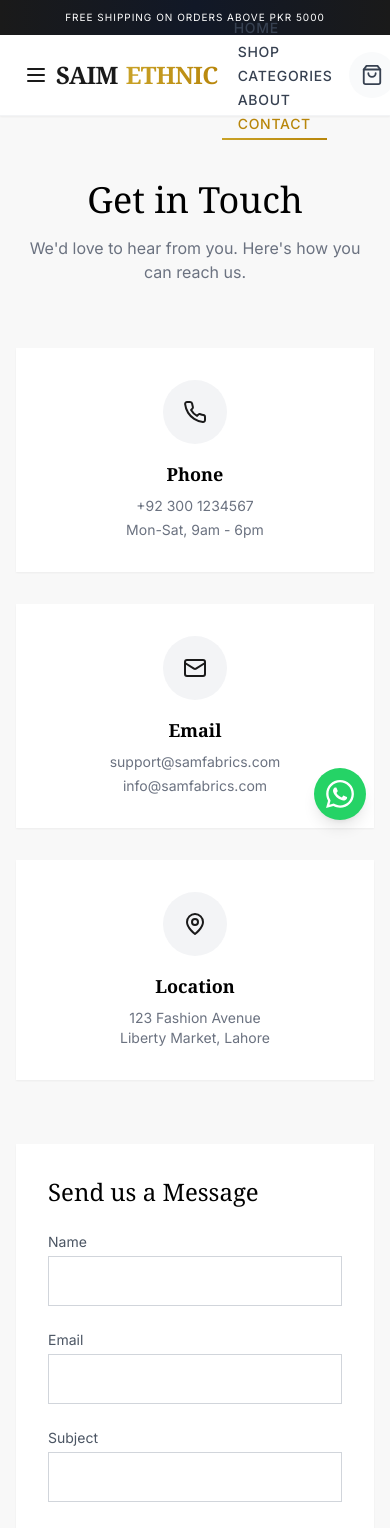
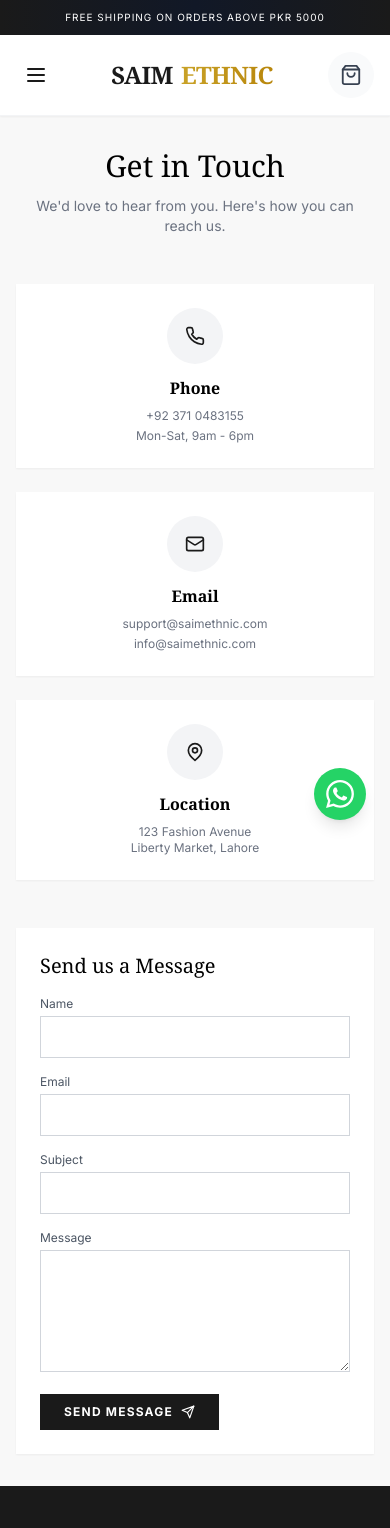
Before and after one commit to Zubi245/ecommerce, a Next.js app: page /contact in a window 390 px wide. Shown: the top 1528 px of the page. Built offline with nearby package versions, Linux system fonts and the light colour scheme.

Commit message:
Fix navbar responsiveness, add blooming hero transition, improve mobile responsiveness across all pages

```diff
--- a/src/app/HomeClient.tsx
+++ b/src/app/HomeClient.tsx
@@ -83,13 +83,17 @@
         {slides.map((slide, index) => (
           <div
             key={index}
-            className={`absolute inset-0 transition-opacity duration-1000 ease-in-out ${index === currentSlide ? 'opacity-100' : 'opacity-0'}`}
+            className={`absolute inset-0 transition-all duration-1000 ease-out ${
+              index === currentSlide
+                ? 'opacity-100 scale-100'
+                : 'opacity-0 scale-110'
+            }`}
           >
             <div className="absolute inset-0 bg-black/40 z-10" />
             <img
               src={slide.image}
               alt={slide.title}
-              className="w-full h-full object-cover animate-scale-slow"
+              className="w-full h-full object-cover"
               loading="lazy"
             />
             <div className="absolute inset-0 z-20 flex flex-col items-center justify-center text-center text-white p-4">
--- a/src/app/about/page.tsx
+++ b/src/app/about/page.tsx
@@ -7,19 +7,19 @@
 
 export default function AboutPage() {
   return (
-    <div className="container mx-auto px-4 py-16">
-      <div className="max-w-4xl mx-auto text-center mb-16">
-        <h1 className="font-serif text-4xl md:text-5xl mb-6 text-brand-black">Our Story</h1>
-        <div className="w-24 h-1 bg-gold-500 mx-auto mb-8"></div>
-        <p className="text-xl text-gray-600 leading-relaxed font-light">
+    <div className="container mx-auto px-4 py-12 md:py-16">
+      <div className="max-w-4xl mx-auto text-center mb-12 md:mb-16">
+        <h1 className="font-serif text-3xl md:text-4xl lg:text-5xl mb-4 md:mb-6 text-brand-black">Our Story</h1>
+        <div className="w-20 md:w-24 h-1 bg-gold-500 mx-auto mb-6 md:mb-8"></div>
+        <p className="text-lg md:text-xl text-gray-600 leading-relaxed font-light px-4">
           Saim Ethnic was born from a desire to bring timeless elegance to the modern Pakistani woman.
           We believe that every fabric tells a story, and our collections are curated to help you write yours.
         </p>
       </div>
 
-      <div className="grid grid-cols-1 md:grid-cols-2 gap-12 items-center mb-20">
-        <div className="order-2 md:order-1 relative">
-          <div className="absolute inset-0 border-2 border-gold-500 translate-x-4 translate-y-4"></div>
+      <div className="grid grid-cols-1 md:grid-cols-2 gap-8 md:gap-12 items-center mb-16 md:mb-20">
+        <div className="order-2 md:order-1 relative px-4 md:px-0">
+          <div className="absolute inset-0 border-2 border-gold-500 translate-x-3 translate-y-3 md:translate-x-4 md:translate-y-4"></div>
           <img
             src="https://images.unsplash.com/photo-1556905055-8f358a7a47b2?q=80&w=2070"
             alt="Fabric texture"
@@ -27,21 +27,21 @@
             loading="lazy"
           />
         </div>
-        <div className="order-1 md:order-2">
-          <h2 className="font-serif text-3xl mb-4">Craftsmanship & Quality</h2>
-          <p className="text-gray-600 mb-4 leading-relaxed">
+        <div className="order-1 md:order-2 px-4 md:px-0">
+          <h2 className="font-serif text-2xl md:text-3xl mb-3 md:mb-4">Craftsmanship & Quality</h2>
+          <p className="text-gray-600 mb-3 md:mb-4 leading-relaxed text-sm md:text-base">
             We source only the finest materials—pure silks, premium chiffons, and intricate jacquards.
             Our unstitched collections are designed to provide versatility, allowing you to tailor each piece to your unique style.
           </p>
-          <p className="text-gray-600 leading-relaxed">
+          <p className="text-gray-600 leading-relaxed text-sm md:text-base">
             From the bustling markets of Faisalabad to your doorstep, we ensure every thread meets our high standards of luxury.
           </p>
         </div>
       </div>
 
-      <div className="bg-brand-black text-white p-12 text-center rounded-sm">
-        <h2 className="font-serif text-3xl mb-4 text-gold-500">The Saim Ethnic Promise</h2>
-        <p className="max-w-2xl mx-auto text-gray-300">
+      <div className="bg-brand-black text-white p-8 md:p-12 text-center rounded-sm mx-4 md:mx-0">
+        <h2 className="font-serif text-2xl md:text-3xl mb-3 md:mb-4 text-gold-500">The Saim Ethnic Promise</h2>
+        <p className="max-w-2xl mx-auto text-gray-300 text-sm md:text-base">
           To provide exceptional quality, unparalleled customer service, and designs that make you feel confident and beautiful.
         </p>
       </div>
--- a/src/app/contact/page.tsx
+++ b/src/app/contact/page.tsx
@@ -12,74 +12,74 @@
   };
 
   return (
-    <div className="container mx-auto px-4 py-16">
-      <div className="text-center mb-16">
-        <h1 className="font-serif text-4xl mb-4">Get in Touch</h1>
-        <p className="text-gray-500">We&apos;d love to hear from you. Here&apos;s how you can reach us.</p>
+    <div className="container mx-auto px-4 py-8 md:py-16">
+      <div className="text-center mb-12 md:mb-16">
+        <h1 className="font-serif text-3xl md:text-4xl mb-3 md:mb-4">Get in Touch</h1>
+        <p className="text-gray-500 text-sm md:text-base">We&apos;d love to hear from you. Here&apos;s how you can reach us.</p>
       </div>
 
-      <div className="grid grid-cols-1 md:grid-cols-3 gap-8 mb-16">
-        <div className="bg-white p-8 text-center shadow-sm hover:shadow-md transition-shadow">
-          <div className="bg-gray-100 w-16 h-16 rounded-full flex items-center justify-center mx-auto mb-4 text-brand-black">
-            <Phone size={24} />
+      <div className="grid grid-cols-1 md:grid-cols-3 gap-6 md:gap-8 mb-12 md:mb-16">
+        <div className="bg-white p-6 md:p-8 text-center shadow-sm hover:shadow-md transition-shadow">
+          <div className="bg-gray-100 w-14 h-14 md:w-16 md:h-16 rounded-full flex items-center justify-center mx-auto mb-3 md:mb-4 text-brand-black">
+            <Phone size={20} className="md:w-6 md:h-6" />
           </div>
-          <h3 className="font-serif text-lg font-bold mb-2">Phone</h3>
-          <p className="text-gray-500 text-sm mb-1">+92 300 1234567</p>
-          <p className="text-gray-500 text-sm">Mon-Sat, 9am - 6pm</p>
+          <h3 className="font-serif text-base md:text-lg font-bold mb-2">Phone</h3>
+          <p className="text-gray-500 text-xs md:text-sm mb-1">+92 371 0483155</p>
+          <p className="text-gray-500 text-xs md:text-sm">Mon-Sat, 9am - 6pm</p>
         </div>
-        <div className="bg-white p-8 text-center shadow-sm hover:shadow-md transition-shadow">
-          <div className="bg-gray-100 w-16 h-16 rounded-full flex items-center justify-center mx-auto mb-4 text-brand-black">
-            <Mail size={24} />
+        <div className="bg-white p-6 md:p-8 text-center shadow-sm hover:shadow-md transition-shadow">
+          <div className="bg-gray-100 w-14 h-14 md:w-16 md:h-16 rounded-full flex items-center justify-center mx-auto mb-3 md:mb-4 text-brand-black">
+            <Mail size={20} className="md:w-6 md:h-6" />
           </div>
-          <h3 className="font-serif text-lg font-bold mb-2">Email</h3>
-          <p className="text-gray-500 text-sm mb-1">support@samfabrics.com</p>
-          <p className="text-gray-500 text-sm">info@samfabrics.com</p>
+          <h3 className="font-serif text-base md:text-lg font-bold mb-2">Email</h3>
+          <p className="text-gray-500 text-xs md:text-sm mb-1">support@saimethnic.com</p>
+          <p className="text-gray-500 text-xs md:text-sm">info@saimethnic.com</p>
         </div>
-        <div className="bg-white p-8 text-center shadow-sm hover:shadow-md transition-shadow">
-          <div className="bg-gray-100 w-16 h-16 rounded-full flex items-center justify-center mx-auto mb-4 text-brand-black">
-            <MapPin size={24} />
+        <div className="bg-white p-6 md:p-8 text-center shadow-sm hover:shadow-md transition-shadow">
+          <div className="bg-gray-100 w-14 h-14 md:w-16 md:h-16 rounded-full flex items-center justify-center mx-auto mb-3 md:mb-4 text-brand-black">
+            <MapPin size={20} className="md:w-6 md:h-6" />
           </div>
-          <h3 className="font-serif text-lg font-bold mb-2">Location</h3>
-          <p className="text-gray-500 text-sm">123 Fashion Avenue</p>
-          <p className="text-gray-500 text-sm">Liberty Market, Lahore</p>
+          <h3 className="font-serif text-base md:text-lg font-bold mb-2">Location</h3>
+          <p className="text-gray-500 text-xs md:text-sm">123 Fashion Avenue</p>
+          <p className="text-gray-500 text-xs md:text-sm">Liberty Market, Lahore</p>
         </div>
       </div>
 
-      <div className="max-w-2xl mx-auto bg-white p-8 shadow-sm">
+      <div className="max-w-2xl mx-auto bg-white p-6 md:p-8 shadow-sm">
         {submitted ? (
-          <div className="text-center py-12">
-            <h3 className="font-serif text-2xl mb-4 text-green-600">Message Sent!</h3>
-            <p className="text-gray-500">Thank you for contacting us. We will get back to you shortly.</p>
-            <button onClick={() => setSubmitted(false)} className="mt-6 underline text-sm">Send another message</button>
+          <div className="text-center py-8 md:py-12">
+            <h3 className="font-serif text-xl md:text-2xl mb-3 md:mb-4 text-green-600">Message Sent!</h3>
+            <p className="text-gray-500 text-sm md:text-base">Thank you for contacting us. We will get back to you shortly.</p>
+            <button onClick={() => setSubmitted(false)} className="mt-4 md:mt-6 underline text-xs md:text-sm">Send another message</button>
           </div>
         ) : (
           <>
-            <h2 className="font-serif text-2xl mb-6">Send us a Message</h2>
-            <form onSubmit={handleSubmit} className="space-y-6">
-              <div className="grid grid-cols-1 md:grid-cols-2 gap-6">
+            <h2 className="font-serif text-xl md:text-2xl mb-4 md:mb-6">Send us a Message</h2>
+            <form onSubmit={handleSubmit} className="space-y-4 md:space-y-6">
+              <div className="grid grid-cols-1 md:grid-cols-2 gap-4 md:gap-6">
                 <div>
-                  <label className="block text-sm text-gray-600 mb-1">Name</label>
-                  <input required className="w-full border border-gray-300 p-3 focus:outline-none focus:border-brand-black" type="text" />
+                  <label className="block text-xs md:text-sm text-gray-600 mb-1">Name</label>
+                  <input required className="w-full border border-gray-300 p-2.5 md:p-3 text-sm md:text-base focus:outline-none focus:border-brand-black" type="text" />
                 </div>
                 <div>
-                  <label className="block text-sm text-gray-600 mb-1">Email</label>
-                  <input required className="w-full border border-gray-300 p-3 focus:outline-none focus:border-brand-black" type="email" />
+                  <label className="block text-xs md:text-sm text-gray-600 mb-1">Email</label>
+                  <input required className="w-full border border-gray-300 p-2.5 md:p-3 text-sm md:text-base focus:outline-none focus:border-brand-black" type="email" />
                 </div>
               </div>
               <div>
-                <label className="block text-sm text-gray-600 mb-1">Subject</label>
-                <input required className="w-full border border-gray-300 p-3 focus:outline-none focus:border-brand-black" type="text" />
+                <label className="block text-xs md:text-sm text-gray-600 mb-1">Subject</label>
+                <input required className="w-full border border-gray-300 p-2.5 md:p-3 text-sm md:text-base focus:outline-none focus:border-brand-black" type="text" />
               </div>
               <div>
-                <label className="block text-sm text-gray-600 mb-1">Message</label>
-                <textarea required rows={5} className="w-full border border-gray-300 p-3 focus:outline-none focus:border-brand-black"></textarea>
+                <label className="block text-xs md:text-sm text-gray-600 mb-1">Message</label>
+                <textarea required rows={5} className="w-full border border-gray-300 p-2.5 md:p-3 text-sm md:text-base focus:outline-none focus:border-brand-black"></textarea>
               </div>
               <button
                 type="submit"
-                className="bg-brand-black text-white px-8 py-3 uppercase tracking-widest text-sm font-bold hover:bg-gold-500 transition-colors flex items-center space-x-2"
+                className="bg-brand-black text-white px-6 md:px-8 py-2.5 md:py-3 uppercase tracking-widest text-xs md:text-sm font-bold hover:bg-gold-500 transition-colors flex items-center space-x-2"
               >
                 <span>Send Message</span>
-                <Send size={16} />
+                <Send size={14} className="md:w-4 md:h-4" />
               </button>
             </form>
           </>
--- a/src/app/product/[id]/page.tsx
+++ b/src/app/product/[id]/page.tsx
@@ -201,15 +201,15 @@
   }
 
   return (
-    <div className="container mx-auto px-4 py-12">
+    <div className="container mx-auto px-4 py-8 md:py-12">
       <button
         onClick={() => router.back()}
-        className="flex items-center text-gray-500 hover:text-brand-black mb-8 transition-colors"
+        className="flex items-center text-gray-500 hover:text-brand-black mb-6 md:mb-8 transition-colors"
       >
         <ChevronLeft size={20} /> Back
       </button>
 
-      <div className="grid grid-cols-1 md:grid-cols-2 gap-12">
+      <div className="grid grid-cols-1 lg:grid-cols-2 gap-6 md:gap-12">
         <ImageSlider
           images={product.images}
           productName={product.name}
@@ -217,15 +217,15 @@
         />
 
         <div className="flex flex-col h-full">
-          <p className="text-gray-500 uppercase tracking-widest text-sm mb-2">{product.category}</p>
-          <h1 className="font-serif text-4xl text-brand-black mb-4">{product.name}</h1>
+          <p className="text-gray-500 uppercase tracking-widest text-xs md:text-sm mb-2">{product.category}</p>
+          <h1 className="font-serif text-2xl md:text-4xl text-brand-black mb-4">{product.name}</h1>
 
-          <div className="flex items-center space-x-4 mb-8 border-b border-gray-100 pb-8">
-            <div className="text-3xl font-light">
+          <div className="flex items-center space-x-3 md:space-x-4 mb-6 md:mb-8 border-b border-gray-100 pb-6 md:pb-8">
+            <div className="text-2xl md:text-3xl font-light">
               {product.salePrice ? (
                 <>
-                  <span className="text-brand-pink font-bold mr-3">PKR {product.salePrice.toLocaleString()}</span>
-                  <span className="text-gray-400 line-through text-xl">PKR {product.price.toLocaleString()}</span>
+                  <span className="text-brand-pink font-bold mr-2 md:mr-3">PKR {product.salePrice.toLocaleString()}</span>
+                  <span className="text-gray-400 line-through text-lg md:text-xl">PKR {product.price.toLocaleString()}</span>
                 </>
               ) : (
                 <span className="text-brand-black font-bold">PKR {product.price.toLocaleString()}</span>
@@ -233,21 +233,21 @@
             </div>
           </div>
 
-          <div className="prose prose-sm text-gray-600 mb-8">
-            <h3 className="text-brand-black font-serif text-lg mb-2">Description</h3>
-            <p className="mb-4">{product.description}</p>
+          <div className="prose prose-sm text-gray-600 mb-6 md:mb-8">
+            <h3 className="text-brand-black font-serif text-base md:text-lg mb-2">Description</h3>
+            <p className="mb-4 text-sm md:text-base">{product.description}</p>
 
-            <h3 className="text-brand-black font-serif text-lg mb-2">Fabric Details</h3>
-            <p><strong>Type:</strong> {product.fabric}</p>
-            <p><strong>Items Included:</strong> Shirt, Trouser, Dupatta</p>
+            <h3 className="text-brand-black font-serif text-base md:text-lg mb-2">Fabric Details</h3>
+            <p className="text-sm md:text-base"><strong>Type:</strong> {product.fabric}</p>
+            <p className="text-sm md:text-base"><strong>Items Included:</strong> Shirt, Trouser, Dupatta</p>
           </div>
 
           <div className="mt-auto">
-            <div className="flex space-x-4">
+            <div className="flex flex-col sm:flex-row space-y-3 sm:space-y-0 sm:space-x-4">
               <button
                 onClick={handleAddToCart}
                 disabled={isAdded}
-                className={`flex-1 py-4 text-sm uppercase tracking-widest font-bold transition-all duration-300 flex items-center justify-center space-x-2 ${
+                className={`flex-1 py-3 md:py-4 text-xs md:text-sm uppercase tracking-widest font-bold transition-all duration-300 flex items-center justify-center space-x-2 ${
                   isAdded
                   ? 'bg-green-600 text-white'
                   : 'bg-brand-black text-white hover:bg-gold-500'
@@ -255,12 +255,12 @@
               >
                 {isAdded ? (
                   <>
-                    <Check size={20} />
+                    <Check size={18} />
                     <span>Added to Cart</span>
                   </>
                 ) : (
                   <>
-                    <ShoppingBag size={20} />
+                    <ShoppingBag size={18} />
                     <span>Add to Cart</span>
                   </>
                 )}
@@ -272,7 +272,7 @@
                   }
                   router.push('/checkout');
                 }}
-                className="flex-1 py-4 text-sm uppercase tracking-widest font-bold bg-gold-500 text-white hover:bg-gold-600 transition-all duration-300"
+                className="flex-1 py-3 md:py-4 text-xs md:text-sm uppercase tracking-widest font-bold bg-gold-500 text-white hover:bg-gold-600 transition-all duration-300"
               >
                 Buy It Now
               </button>
--- a/src/components/Header.tsx
+++ b/src/components/Header.tsx
@@ -44,31 +44,32 @@
         </span>
       </div>
 
-      {/* Navbar */}
-      <nav className={`bg-white sticky top-0 z-50 transition-all duration-300 ${
-        isScrolled
-          ? 'shadow-lg border-b border-gray-200'
-          : 'shadow-sm border-b border-gray-100'
-      }`}>
+      {/* Main Navbar */}
+      <nav
+        className={`bg-white sticky top-0 z-50 transition-all duration-300 ${
+          isScrolled ? 'shadow-lg border-b border-gray-200' : 'shadow-sm border-b border-gray-100'
+        }`}
+      >
         <div className="container mx-auto px-4">
           <div className="flex justify-between items-center h-20">
-            {/* Mobile Menu Button */}
+
+            {/* LEFT: Hamburger Menu (Mobile Only) */}
             <button
               onClick={() => setIsMenuOpen(!isMenuOpen)}
               className="md:hidden text-brand-black p-2 hover:bg-gray-100 rounded-lg transition-colors"
+              aria-label="Toggle menu"
             >
               {isMenuOpen ? <X size={24} /> : <Menu size={24} />}
             </button>
 
-            {/* Logo */}
-            <Link
-              href="/"
-              className="flex items-center space-x-2 group"
-            >
+            {/* CENTER: Logo */}
+            <Link href="/" className="flex items-center space-x-2 group">
               <div className="relative">
                 <div className="absolute inset-0 bg-gradient-to-r from-gold-500 to-gold-600 blur-lg opacity-0 group-hover:opacity-30 transition-opacity duration-300"></div>
                 <h1 className="relative text-2xl md:text-3xl font-serif font-bold tracking-tight">
-                  <span className="text-brand-black group-hover:text-gray-800 transition-colors duration-300">SAIM</span>
+                  <span className="text-brand-black group-hover:text-gray-800 transition-colors duration-300">
+                    SAIM
+                  </span>
                   <span className="text-transparent bg-clip-text bg-gradient-to-r from-gold-500 to-gold-600 ml-2 group-hover:from-gold-600 group-hover:to-gold-700 transition-all duration-300">
                     ETHNIC
                   </span>
@@ -76,34 +77,29 @@
               </div>
             </Link>
 
-            {/* Desktop Nav Links */}
-            <div className=" md:flex items-center space-x-1 flex-1 justify-center">
+            {/* CENTER: Desktop Navigation Links (Desktop Only) */}
+            <div className="hidden md:flex items-center space-x-1 flex-1 justify-center">
               {navLinks.map((link) => (
                 <Link
                   key={link.href}
                   href={link.href}
                   className={`relative px-4 py-2 text-sm font-medium uppercase tracking-wider transition-all duration-300 group ${
-                    isActive(link.href)
-                      ? 'text-gold-600'
-                      : 'text-gray-700 hover:text-gold-600'
+                    isActive(link.href) ? 'text-gold-600' : 'text-gray-700 hover:text-gold-600'
                   }`}
                 >
                   <span className="relative z-10">{link.label}</span>
-                  <span className={`absolute bottom-0 left-0 w-full h-0.5 bg-gradient-to-r from-gold-500 to-gold-600 transform origin-left transition-transform duration-300 ${
-                    isActive(link.href)
-                      ? 'scale-x-100'
-                      : 'scale-x-0 group-hover:scale-x-100'
-                  }`}></span>
+                  <span
+                    className={`absolute bottom-0 left-0 w-full h-0.5 bg-gradient-to-r from-gold-500 to-gold-600 transform origin-left transition-transform duration-300 ${
+                      isActive(link.href) ? 'scale-x-100' : 'scale-x-0 group-hover:scale-x-100'
+                    }`}
+                  ></span>
                   <span className="absolute inset-0 bg-gold-50 rounded-lg opacity-0 group-hover:opacity-100 transition-opacity duration-300 -z-10"></span>
                 </Link>
               ))}
             </div>
 
-            {/* Cart Icon */}
-            <Link
-              href="/cart"
-              className="relative group flex-shrink-0"
-            >
+            {/* RIGHT: Cart Icon */}
+            <Link href="/cart" className="relative group flex-shrink-0">
               <div className="relative p-3 rounded-full bg-gray-50 group-hover:bg-gradient-to-br group-hover:from-gold-500 group-hover:to-gold-600 transition-all duration-300">
                 <ShoppingBag
                   size={22}
@@ -118,19 +114,19 @@
             </Link>
           </div>
         </div>
+      </nav>
 
-        {/* Mobile Menu */}
+      {/* Mobile Menu Overlay & Sidebar (Mobile Only) */}
+      {isMenuOpen && (
         <div
-          className={`fixed inset-0 bg-black/60 backdrop-blur-sm z-40 md:hidden transition-opacity duration-300 ${
-            isMenuOpen ? 'opacity-100 visible' : 'opacity-0 invisible'
-          }`}
+          className="fixed inset-0 bg-black/60 backdrop-blur-sm z-[60] md: flex"
           onClick={() => setIsMenuOpen(false)}
         >
           <div
             className={`bg-white w-[85%] max-w-sm h-full shadow-2xl transition-transform duration-300 transform ${
               isMenuOpen ? 'translate-x-0' : '-translate-x-full'
             }`}
-            onClick={e => e.stopPropagation()}
+            onClick={(e) => e.stopPropagation()}
           >
             {/* Mobile Menu Header */}
             <div className="p-6 border-b border-gray-100 bg-gradient-to-br from-gray-50 to-white">
@@ -144,13 +140,14 @@
                 <button
                   onClick={() => setIsMenuOpen(false)}
                   className="p-2 hover:bg-gray-100 rounded-lg transition-colors"
+                  aria-label="Close menu"
                 >
                   <X size={24} />
                 </button>
               </div>
             </div>
 
-            {/* Mobile Menu Links */}
+            {/* Mobile Menu Navigation Links */}
             <div className="flex flex-col p-4 space-y-1">
               {navLinks.map((link) => (
                 <Link
@@ -192,7 +189,7 @@
             </div>
           </div>
         </div>
-      </nav>
+      )}
 
       <style jsx>{`
         @keyframes shimmer {
```
Also changed, not shown: src/app/cart/page.tsx (+26 -26 lines).
